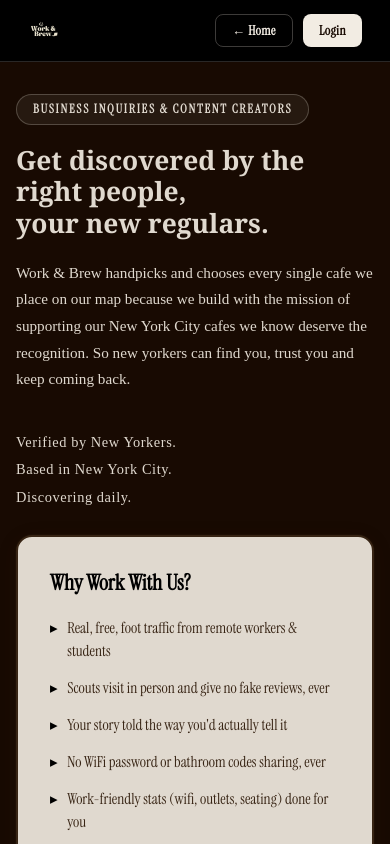
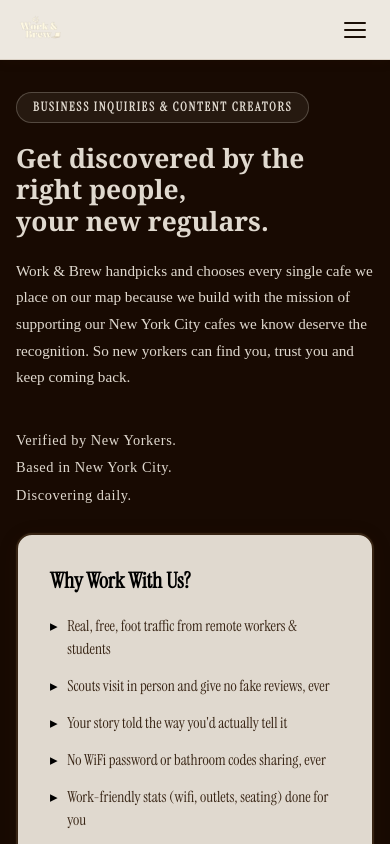
Before and after one commit to workandbrew/work-and-brew-website, a React (Vite) app: page /for-owners in a window 390 px wide. Built offline with nearby package versions, Linux system fonts and the light colour scheme; no server answers; a web font is replaced by a local one.

Commit message:
Phones: show the site menu in the Team Hub and on Business Inquiries

```diff
--- a/src/components/Navbar.css
+++ b/src/components/Navbar.css
@@ -264,8 +264,6 @@
   .navbar-links { font-size: 0.98rem; gap: 1rem; padding: 0 0.5rem; }
 }
 
-/* Team Hub on phones: the bottom tab bar does the navigating, so the hamburger steps aside */
-@media (max-width: 760px) { .navbar.on-hub .navbar-hamburger { display: none; } }
 
 /* ═══ Notification bell (hub admins) ═══ */
 .nb { position: relative; display: flex; align-items: center; margin-left: auto; margin-right: 10px; flex-shrink: 0; }
--- a/src/pages/ForOwners.jsx
+++ b/src/pages/ForOwners.jsx
@@ -1,72 +1,7 @@
 import { useState } from "react";
-import { useNavigate } from "react-router-dom";
+import Navbar from "../components/Navbar";
 import "./PageShared.css";
 
-function MinimalNav() {
-  const navigate = useNavigate();
-  return (
-    <nav style={{
-      display: "flex",
-      alignItems: "center",
-      justifyContent: "space-between",
-      padding: "14px 28px",
-      borderBottom: "1px solid rgba(224,217,207,0.18)",
-      background: "#000000",
-      position: "sticky",
-      top: 0,
-      zIndex: 100,
-    }}>
-      <img
-        src="/logo.png"
-        alt="Work & Brew"
-        style={{ height: "32px", cursor: "pointer", opacity: 0.92 }}
-        onClick={() => navigate("/")}
-      />
-      <div style={{ display: "flex", gap: "10px" }}>
-        <button
-          onClick={() => navigate("/")}
-          style={{
-            background: "transparent",
-            border: "1px solid rgba(242,236,227,0.25)",
-            color: "#F2ECE3",
-            borderRadius: "8px",
-            padding: "7px 16px",
-            fontSize: "0.82rem",
-            fontWeight: 600,
-            cursor: "pointer",
-            fontFamily: "inherit",
-            letterSpacing: "0.03em",
-            transition: "border-color 0.15s",
-          }}
-          onMouseOver={(e) => e.currentTarget.style.borderColor = "rgba(242,236,227,0.6)"}
-          onMouseOut={(e) => e.currentTarget.style.borderColor = "rgba(242,236,227,0.25)"}
-        >
-          ← Home
-        </button>
-        <button
-          onClick={() => navigate("/login")}
-          style={{
-            background: "#F2ECE3",
-            border: "none",
-            color: "#180A02",
-            borderRadius: "8px",
-            padding: "7px 16px",
-            fontSize: "0.82rem",
-            fontWeight: 700,
-            cursor: "pointer",
-            fontFamily: "inherit",
-            letterSpacing: "0.03em",
-            transition: "opacity 0.15s",
-          }}
-          onMouseOver={(e) => e.currentTarget.style.opacity = "0.85"}
-          onMouseOut={(e) => e.currentTarget.style.opacity = "1"}
-        >
-          Login
-        </button>
-      </div>
-    </nav>
-  );
-}
 
 const REASONS = [
   "Real, free, foot traffic from remote workers & students",
@@ -123,7 +58,8 @@ export default function ForOwners() {
 
   return (
     <div className="page-shell" style={{ paddingTop: 0 }}>
-      <MinimalNav />
+      <Navbar />
+      <div style={{ height: "var(--nav-h, 80px)" }} aria-hidden="true" />
       <div className="owners-content" style={{ paddingTop: "2rem" }}>
         <div className="page-badge">Business Inquiries & Content Creators</div>
         <h1 className="page-title">
```
